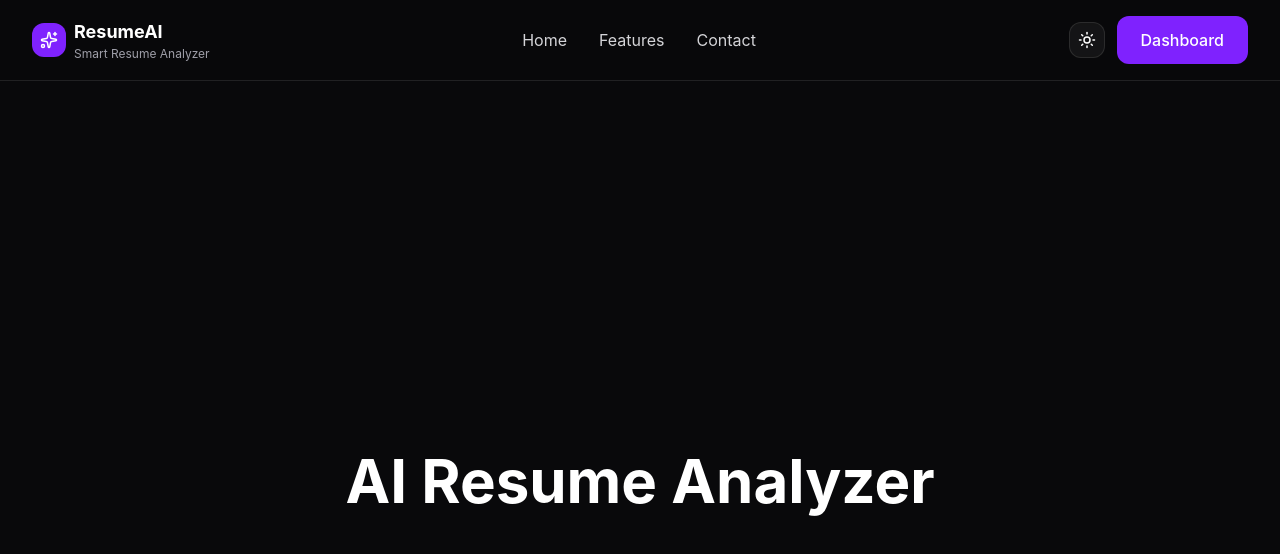
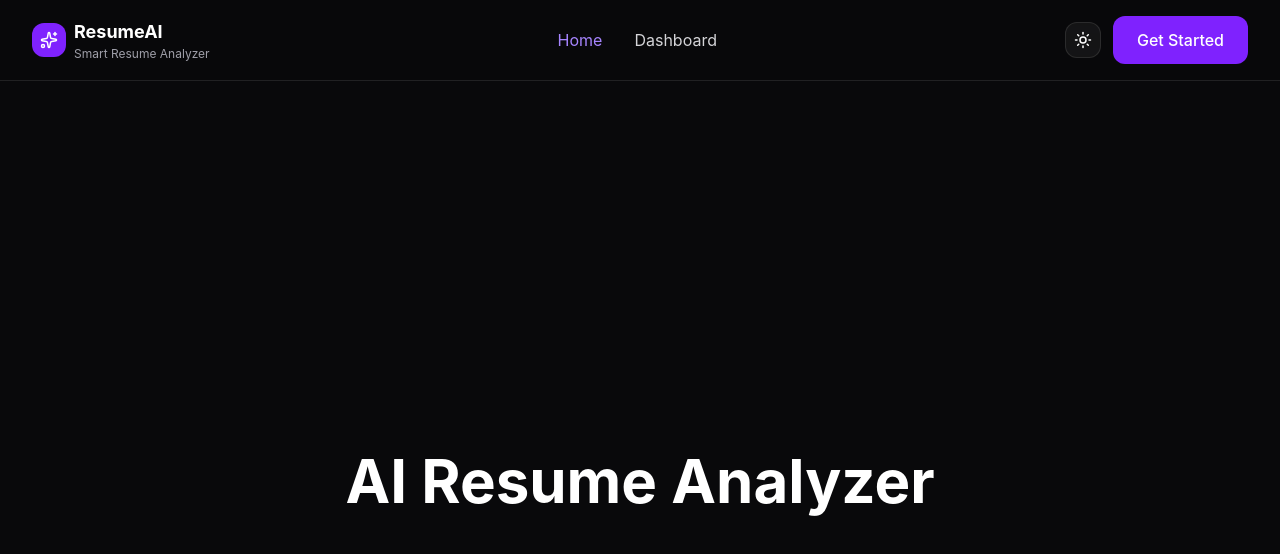
Before and after one commit to Anuradhatiwari01/AI_Resume_Anayzer, a React (Vite) app: page / in a window 1280 px wide. Shown: the top 554 px of the page. Built offline with nearby package versions, Linux system fonts and the light colour scheme.

Commit message:
feat: implement responsive navigation with mobile menu

```diff
--- /dev/null
+++ b/src/components/common/MobileMenu.jsx
@@ -0,0 +1,36 @@
+import { motion, AnimatePresence } from "framer-motion";
+import { X } from "lucide-react";
+
+import NavLinks from "./NavLinks";
+
+export default function MobileMenu({
+  isOpen,
+  onClose,
+}) {
+  return (
+    <AnimatePresence>
+      {isOpen && (
+        <motion.div
+          initial={{ x: "100%" }}
+          animate={{ x: 0 }}
+          exit={{ x: "100%" }}
+          transition={{ duration: 0.3 }}
+          className="fixed inset-0 z-50 bg-zinc-950 p-8 md:hidden"
+        >
+          <div className="flex justify-end">
+            <button onClick={onClose}>
+              <X />
+            </button>
+          </div>
+
+          <div className="mt-12">
+            <NavLinks
+              mobile
+              onClick={onClose}
+            />
+          </div>
+        </motion.div>
+      )}
+    </AnimatePresence>
+  );
+}
--- /dev/null
+++ b/src/components/common/NavLinks.jsx
@@ -0,0 +1,44 @@
+import { NavLink } from "react-router-dom";
+
+const links = [
+  {
+    name: "Home",
+    path: "/",
+  },
+  {
+    name: "Dashboard",
+    path: "/dashboard",
+  },
+];
+
+export default function NavLinks({
+  mobile = false,
+  onClick,
+}) {
+  return (
+    <nav
+      className={
+        mobile
+          ? "flex flex-col gap-6"
+          : "hidden md:flex items-center gap-8"
+      }
+    >
+      {links.map((link) => (
+        <NavLink
+          key={link.path}
+          to={link.path}
+          onClick={onClick}
+          className={({ isActive }) =>
+            `transition ${
+              isActive
+                ? "text-violet-400"
+                : "text-zinc-300 hover:text-white"
+            }`
+          }
+        >
+          {link.name}
+        </NavLink>
+      ))}
+    </nav>
+  );
+}
--- a/src/components/common/Navbar.jsx
+++ b/src/components/common/Navbar.jsx
@@ -1,47 +1,45 @@
-import { Link } from "react-router-dom";
+import { useState } from "react";
+import { Menu } from "lucide-react";
 
 import Container from "./Container";
 import Logo from "./Logo";
 import ThemeToggle from "./ThemeToggle";
 import Button from "./Button";
+import MobileMenu from "./MobileMenu";
+import NavLinks from "./NavLinks";
 
 export default function Navbar() {
+  const [isOpen, setIsOpen] = useState(false);
+
   return (
-    <header className="sticky top-0 z-50 border-b border-white/10 bg-zinc-950/80 backdrop-blur-lg">
-      <Container className="flex h-20 items-center justify-between">
-        <Logo />
+    <>
+      <header className="sticky top-0 z-40 border-b border-white/10 bg-zinc-950/80 backdrop-blur-xl">
+        <Container className="flex h-20 items-center justify-between">
+          <Logo />
 
-        <nav className="hidden items-center gap-8 md:flex">
-          <Link
-            to="/"
-            className="text-zinc-300 transition hover:text-white"
-          >
-            Home
-          </Link>
+          <NavLinks />
 
-          <a
-            href="#features"
-            className="text-zinc-300 transition hover:text-white"
-          >
-            Features
-          </a>
+          <div className="flex items-center gap-3">
+            <ThemeToggle />
 
-          <a
-            href="#contact"
-            className="text-zinc-300 transition hover:text-white"
-          >
-            Contact
-          </a>
-        </nav>
+            <Button className="hidden md:block">
+              Get Started
+            </Button>
 
-        <div className="flex items-center gap-3">
-          <ThemeToggle />
+            <button
+              className="md:hidden"
+              onClick={() => setIsOpen(true)}
+            >
+              <Menu />
+            </button>
+          </div>
+        </Container>
+      </header>
 
-          <Link to="/dashboard">
-            <Button>Dashboard</Button>
-          </Link>
-        </div>
-      </Container>
-    </header>
+      <MobileMenu
+        isOpen={isOpen}
+        onClose={() => setIsOpen(false)}
+      />
+    </>
   );
 }
```
Also changed, not shown: src/components/ui/FadeIn.jsx (added), src/components/ui/FloatingBlob.jsx (added), src/components/ui/GradientText.jsx (added), src/components/ui/TypingText.jsx (added).
